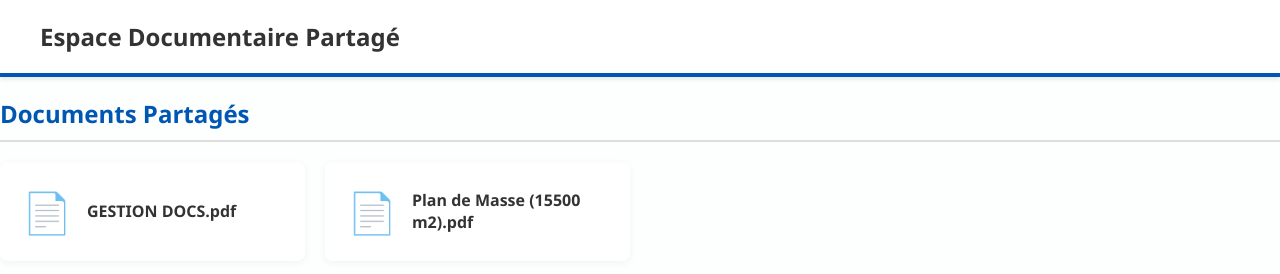
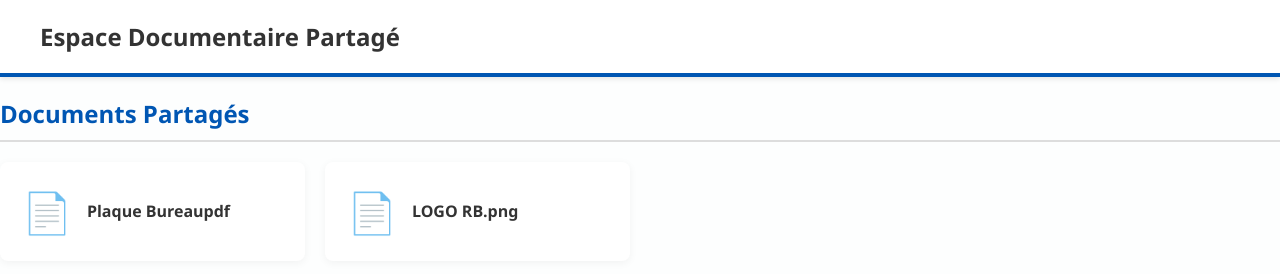
Before and after one commit to renovexebat-hub/RB_DOCS, a plain HTML site: page index.html in a window 1280 px wide. Drawn offline with Linux system fonts and the light colour scheme.

Commit message:
Update index.html

```diff
--- a/index.html
+++ b/index.html
@@ -114,13 +114,13 @@
 
             <h2 class="section-title">Documents Partagés</h2>
             <div class="grid">
-                <a href="docs/ESSAI GEST DOC.pdf" target="_blank" class="card">
+                <a href="docs/PLAQUE BUREAU.pdf" target="_blank" class="card">
                     <span class="icon file-icon">📄</span>
-                    <span class="item-name">GESTION DOCS.pdf</span>
+                    <span class="item-name">Plaque Bureaupdf</span>
                 </a>
-                <a href="Centrale_Beton/plan_masse_15500m2.pdf" target="_blank" class="card">
+                <a href="docs/LOGO RB.png" target="_blank" class="card">
                     <span class="icon file-icon">📄</span>
-                    <span class="item-name">Plan de Masse (15500 m2).pdf</span>
+                    <span class="item-name">LOGO RB.png</span>
                 </a>
             </div>
         </div>
```
